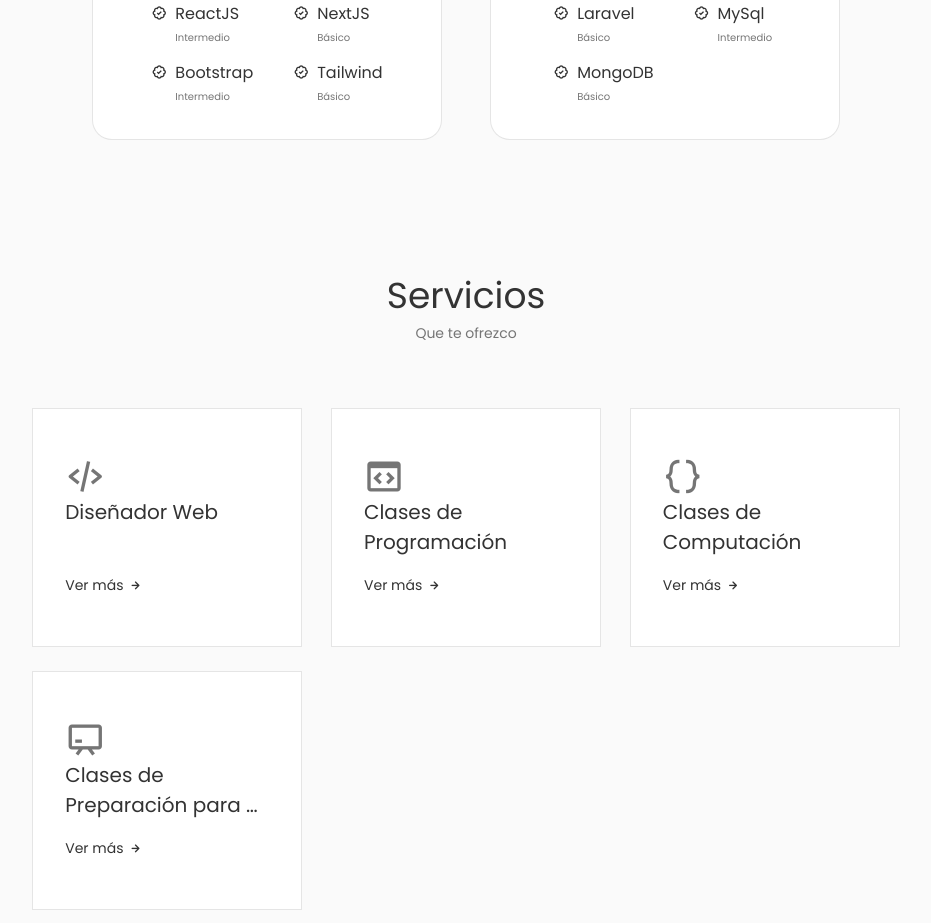
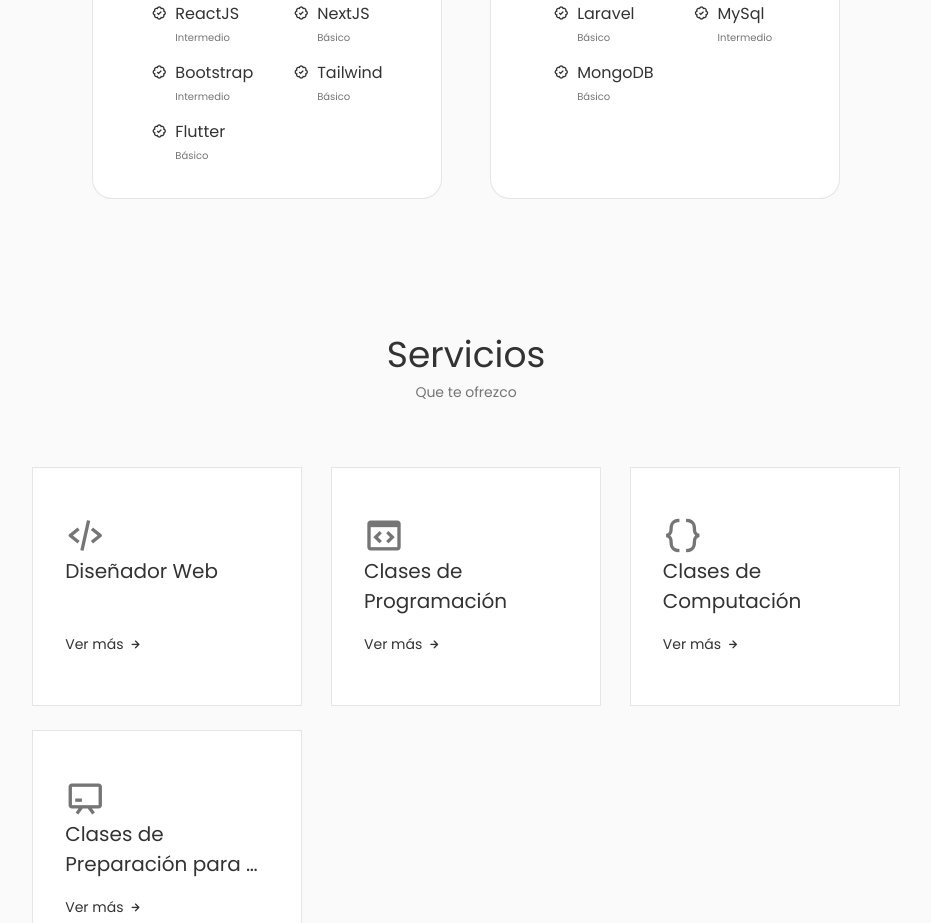
Before and after one commit to bautistalexander/Portafolio-react, a React (Vite) app: page / in a window 1280 px wide. Shown: the part 1760-2683 px from the top of the page, without its empty margins (174-1105 px from the left). Built offline with nearby package versions, Linux system fonts and the light colour scheme.

Commit message:
actualizacion de información 1git

```diff
--- a/src/data/data.js
+++ b/src/data/data.js
@@ -180,7 +180,12 @@ export const frontend = [
     nombre: 'Tailwind',
     nivel: 'Básico',
     logo: ''
-  }
+  },
+  {
+    nombre: 'Flutter',
+    nivel: 'Básico',
+    logo: ''
+  },
 ]
 
 export const backend = [
```
